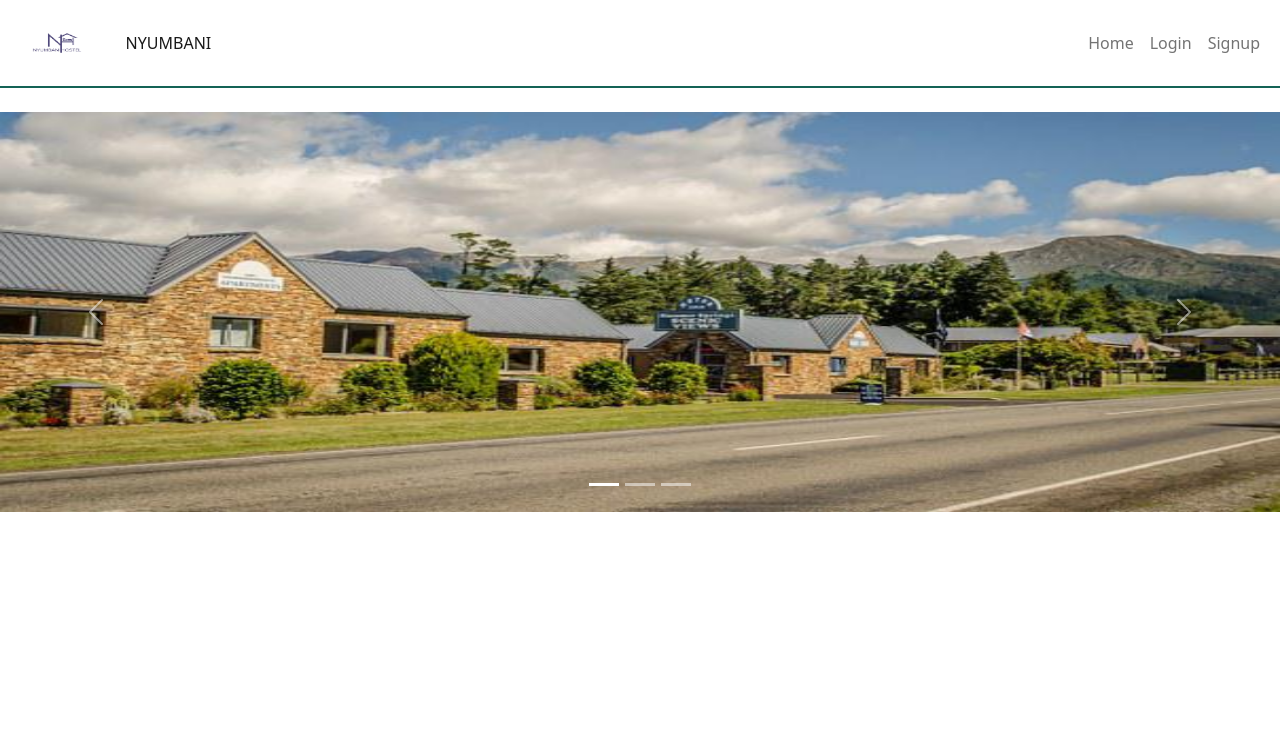
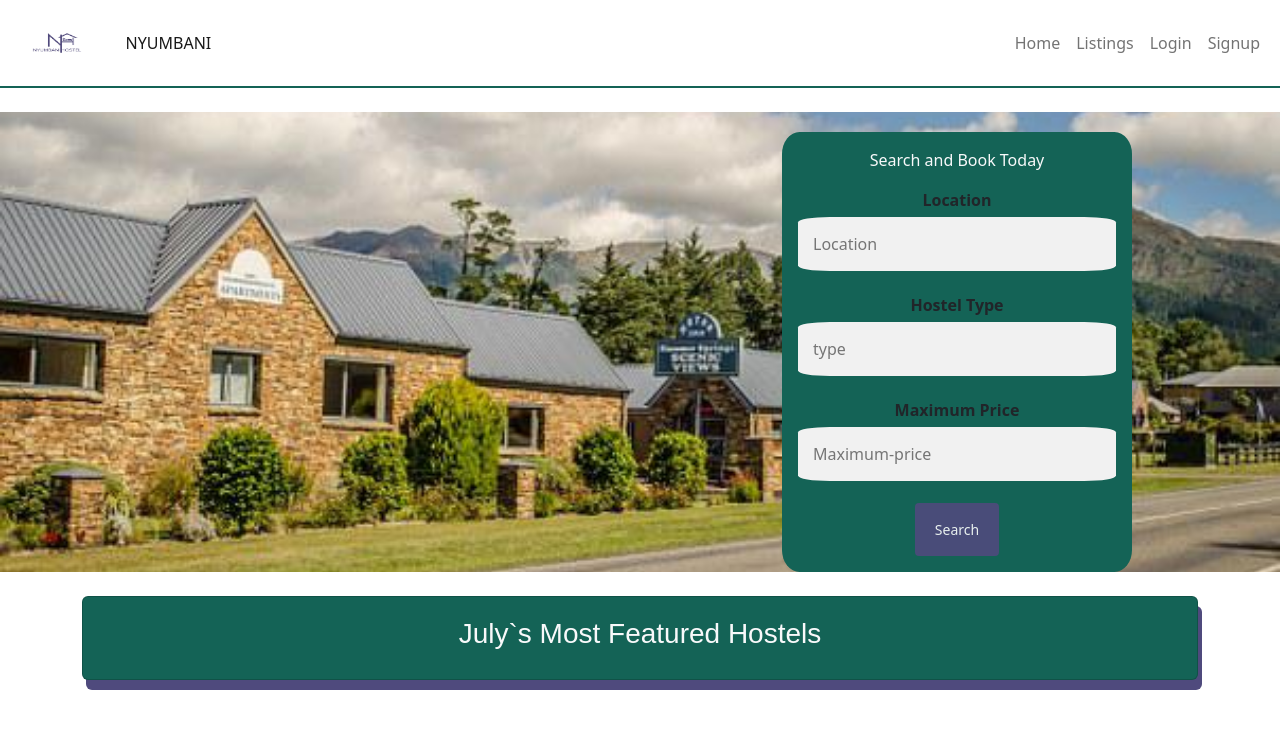
Before and after one commit to KarenNgala/nyumbani, a Django app: page / in a window 1280 px wide. Shown: the top 729 px of the page. Run offline with Django 4.2, Linux system fonts and the light colour scheme; data that the repository does not hold is empty; some libraries are stand-ins or nearby versions.

Commit message:
homepage work start

```diff
--- a/application/models.py
+++ b/application/models.py
@@ -73,7 +73,7 @@ class Landlord(models.Model):
     phone_number = models.CharField(max_length=10, unique=True, blank=True)
 
     def __str__(self):
-        return f"Dr. {self.name}"
+        return f" {self.name}"
 
 
 
--- a/application/templates/index.html
+++ b/application/templates/index.html
@@ -1,34 +1,151 @@
 {% extends "base.html" %}
+
 {% load static %}
 
 
+
+{% block head_links %}
+{% endblock %}
+
+
 {% block content %}
-<div id="carouselExampleIndicators" class="carousel slide" data-bs-ride="true">
-  <div class="carousel-indicators">
-    <button type="button" data-bs-target="#carouselExampleIndicators" data-bs-slide-to="0" class="active" aria-label="Slide 1" aria-current="true"></button>
-    <button type="button" data-bs-target="#carouselExampleIndicators" data-bs-slide-to="1" aria-label="Slide 2" class=""></button>
-    <button type="button" data-bs-target="#carouselExampleIndicators" data-bs-slide-to="2" aria-label="Slide 3" class=""></button>
+<style>
+
+    .bg-img {
+        /* The image used */
+        background-image: url("{% static 'images/BG2.jpg' %}");
+        /* Control the height of the image */
+        min-height: 460px;
+
+        /* Center and scale the image nicely */
+        background-position: center;
+        background-repeat: no-repeat;
+        background-size: cover;
+        position: relative;
+      }
+
+      /* Add styles to the form container */
+      .form {
+        position: absolute;
+        right: 10vw;
+        margin: 20px;
+        max-width: 350px;
+        max-height: 73vh;
+        padding: 16px;
+        background-color: #146356;
+        border-radius: 5%;
+        text-align: center;
+      }
+      input{
+        border-radius: 10%;
+      }
+
+      /* Full-width input fields */
+        input[type=text], input[type=password] {
+        width: 100%;
+        padding: 15px;
+        margin: 5px 0 22px 0;
+        border: none;
+        background: #f1f1f1;
+
+      }
+
+      input[type=text]:focus, input[type=password]:focus {
+        background-color: #ddd;
+        outline: none;
+
+      }
+
+      /* Set a style for the submit button */
+      .btn {
+        background-color: #4F4A7D;
+        color: white;
+        padding: 16px 20px;
+        border: none;
+        cursor: pointer;
+        opacity: 0.9;
+      }
+
+      .btn:hover {
+        opacity: 0;
+      }
+</style>
+<div class="bg-img text-center">
+    <form action="" class="form text-center">
+      <p class="text-light text-center">Search and Book Today</p>
+
+      <label for="Location"><b>Location</b></label>
+      <input type="text" placeholder="Location" name="Location" required>
+
+      <label for="Type"><b>Hostel Type</b></label>
+      <input type="text" placeholder="type" name="type" required>
+
+      <label for="max"><b>Maximum Price</b></label>
+      <input type="text" placeholder="Maximum-price" name="psw" required>
+
+
+      <button type="submit" class="btn  btn-sm text-center">Search </button>
+    </form>
   </div>
-  <div class="carousel-inner">
-    <div class="carousel-item active">
-      <img src="{% static '/images/BG2.jpg' %}"  width="800" height="400" class="d-block w-100" alt="...">
+
+  <div class="container">
+    <div class="row ">
+      <div class="col">
+        <div class=" text-light text-center card  my-4 py-1 w-40"
+          style="background-color: #146356;box-shadow: 4px 10px  rgb(79, 74, 125); ;">
+          <div class="card-body">
+            <h3 class="text-centre">July`s Most Featured Hostels</h3>
+          </div>
+
+        </div>
+      </div>
     </div>
-    <div class="carousel-item">
-      <img src="{% static '/images/BG1.jpg' %}"  width="800" height="400" class="d-block w-100" alt="...">
+
+    <div class="row">
+        {% for house in apartments%}
+          <div class="col-4">
+
+            <div data-bs-toggle="modal" data-bs-target="#PreviewPicModal">
+
+                <img src=" {{house.image.url}}" alt="img" class="card-img-top" alt="quote">
+                <p class=" text-success float-left "><i>{{house.name}}</i></p>
+                <p class=" text-dark text-centre ">{{house.description}}</p>
+                <p class=" text-dark text-centre ">{{house.landlord}}</p>
+
+              </div>
+          </div>
+            <!-- Modal -->
+  <div class="modal fade " id="PreviewPicModal" tabindex="-1" aria-labelledby="exampleModalLabel" aria-hidden="true">
+    <div class="modal-dialog ">
+      <div class="modal-content">
+        <div class="modal-header">
+          <h5 class="modal-title" id="exampleModalLabel">{{house.name}}</h5>
+          <button type="button" class="btn-close" data-bs-dismiss="modal" aria-label="Close"></button>
+        </div>
+        <div class="modal-body">
+            <img src=" {{house.image.url}}"class = "img-responsive"alt="{{pic.name}}"height="300px" width="470px">
+            <p class="text-centre">Description:{{house.description}}</p>
+            <div class="col-md-4">
+                <p><i>Landlord:&nbsp;{{house.landlord}}</i></p>
+            </div>
+        </div>
+        <div class="modal-footer" id="modalBody">
+        <button type="button" class="btn btn-outline-danger btn-sm" data-dismiss="modal">Close</button>
+        <button type="button" class="btn btn-outline-success btn-sm" data-dismiss="modal">Book</button>
+
+        </div>
+      </div>
+    </div>
+  </div>
+
+
+          {% endfor %}
 
     </div>
-    <div class="carousel-item">
-      <img src="{% static '' %}"  width="800" height="400" class="d-block w-100" alt="...">
 
-    </div>
-  </div>
-  <button class="carousel-control-prev" type="button" data-bs-target="#carouselExampleIndicators" data-bs-slide="prev">
-    <span class="carousel-control-prev-icon" aria-hidden="true"></span>
-    <span class="visually-hidden">Previous</span>
-  </button>
-  <button class="carousel-control-next" type="button" data-bs-target="#carouselExampleIndicators" data-bs-slide="next">
-    <span class="carousel-control-next-icon" aria-hidden="true"></span>
-    <span class="visually-hidden">Next</span>
-  </button>
-</div>
-{% endblock %}
+
+  </div> <br><br>
+
+
+
+  {% endblock %}
--- a/application/templates/navbar.html
+++ b/application/templates/navbar.html
@@ -16,7 +16,9 @@
         <li class="nav-item active">
           <a class="nav-link nav_bar" href="{% url 'index' %}">Home</a>
         </li>
-
+        <li class="nav-item active">
+          <a class="nav-link nav_bar" href="{% url 'listings' %}">Listings</a>
+        </li>
         {% if user.is_authenticated %}
         {% if user.is_tenant %}
         <li class="nav-item">
--- a/application/views.py
+++ b/application/views.py
@@ -14,7 +14,9 @@ from .forms import *
 
 
 def home(request):
-    return render(request, 'index.html')
+    apartments = Apartment.objects.all().order_by('-id')
+
+    return render(request, 'index.html',{'apartments':apartments})
 
 
 class SignUpView(TemplateView):
```
Also changed, not shown: media/apartment_images/hostel1_kqy6U7x.jpeg (deleted), media/apartment_images/hostel2_AKhmIQB.jpeg (deleted), media/apartment_images/hostel3_NRG0cVD.jpeg (deleted), media/apartment_images/hostel4.jpeg (deleted), media/apartment_images/hostel5.jpeg (deleted), media/apartment_images/hostel6.jpeg (deleted).
